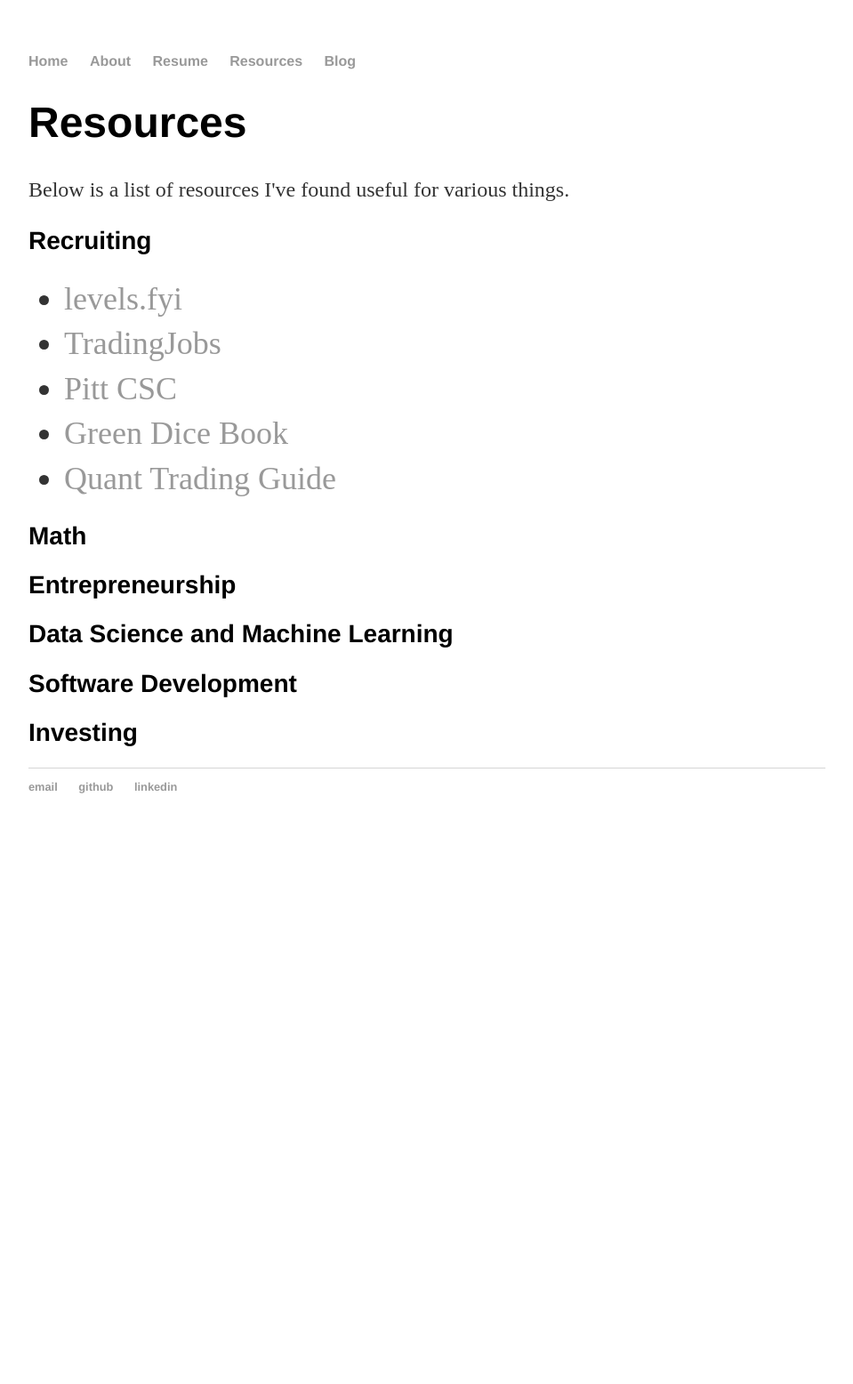
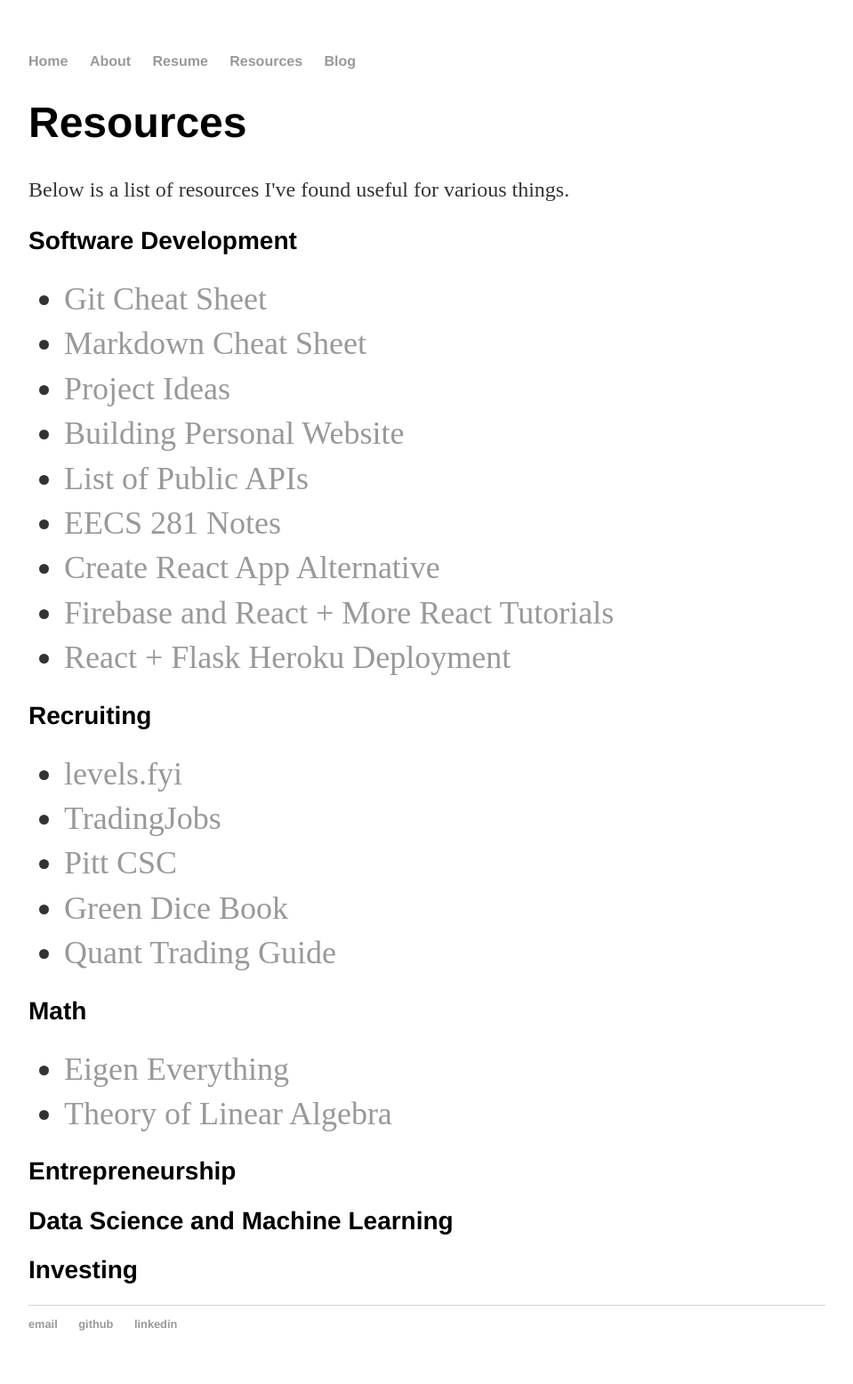
Before and after one commit to avyukd/avyukd.github.io, a Jekyll site: the page built from resources/index.html, in a window 1280 px wide. Shown: the whole page at 89% size, without its empty margins (160-1119 px from the left). Built offline with Jekyll 4.4.1, drawn with Linux system fonts in a browser that asks for light colours; before the commit the page ends 952 px from its top, so only the background shows below that.

Commit message:
adding to resources

```diff
--- a/resources/index.html
+++ b/resources/index.html
@@ -5,6 +5,19 @@ title: Resources
 <div class="blurb">
 	<h1>Resources</h1>
 	<p>Below is a list of resources I've found useful for various things.</p>
+	<h2>Software Development</h2>
+	<ul>
+		<li><a href="https://about.gitlab.com/images/press/git-cheat-sheet.pdf">Git Cheat Sheet</a></li>
+		<li><a href="https://packetlife.net/media/library/16/Markdown.pdf">Markdown Cheat Sheet</a></li>
+		<li><a href="https://github.com/danistefanovic/build-your-own-x">Project Ideas</a></li>
+		<li><a href="http://jmcglone.com/guides/github-pages/">Building Personal Website</a></li>
+		<li><a href="https://github.com/public-apis/public-apis">List of Public APIs</a></li>
+		<li><a href="https://ajzhou.gitlab.io/eecs281/notes/">EECS 281 Notes</a></li>
+		<li><a href="https://hackernoon.com/create-react-app-is-way-too-bloated-5db07c3511">Create React App Alternative</a></li>
+		<li><a href="https://www.robinwieruch.de/complete-firebase-authentication-react-tutorial#react-router-for-firebase-auth">Firebase and React + More React Tutorials</a></li>
+		<li><a href="https://towardsdatascience.com/reactjs-python-flask-on-heroku-2a308272886a
+			">React + Flask Heroku Deployment</a></li>
+	</ul>
 	<h2>Recruiting</h2>
 	<ul>
 		<li><a href="https://www.levels.fyi/internships/?track=Software%20Engineer">levels.fyi</a></li>
@@ -14,8 +27,11 @@ title: Resources
 		<li><a href="files/quant_trading_guide_v2">Quant Trading Guide</a></li>
 	</ul>
 	<h2>Math</h2>
+	<ul>
+		<li><a href="files/EigenEverything.pdf">Eigen Everything</a></li>
+		<li><a href="files/TheoryLinearAlgebra.pdf">Theory of Linear Algebra</a></li>
+	</ul>
 	<h2>Entrepreneurship</h2>
 	<h2>Data Science and Machine Learning</h2>
-	<h2>Software Development</h2>
 	<h2>Investing</h2>
 </div>
```
Also changed, not shown: 2 other files.
